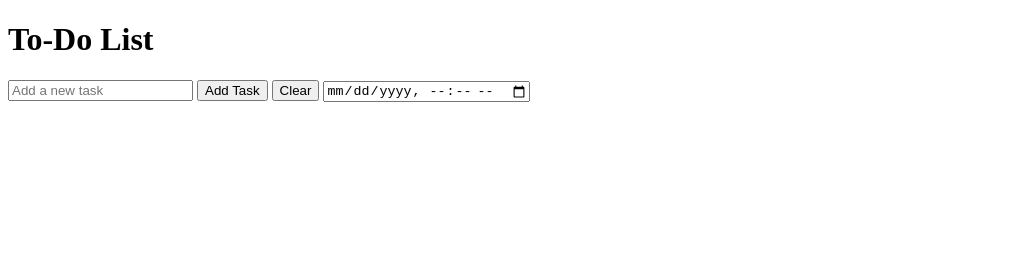
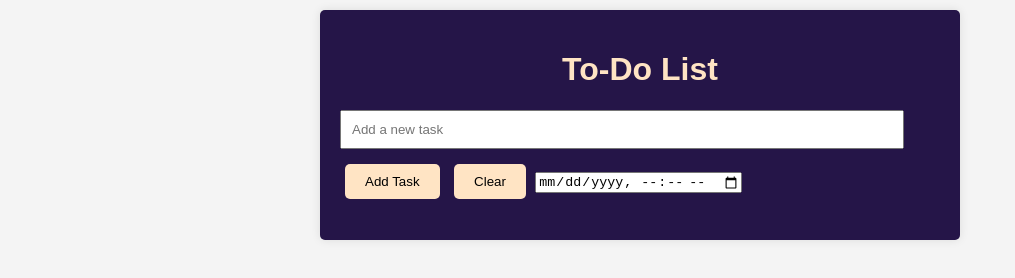
Before and after one commit to mikebrady0/Standard-ToDo-List, a plain HTML site: page index.html in a window 1280 px wide. Shown: the whole page, without its empty margins (0-1015 px from the left). Drawn offline with Linux system fonts and the light colour scheme.

Commit message:
Update and rename todoapp.html to index.html

```diff
--- a/todoapp.html
+++ b/index.html
@@ -4,7 +4,7 @@
     <meta charset="UTF-8">
     <meta name="viewport" content="width=device-width, initial-scale=1.0">
     <title>To Do App</title>
-    <link rel="stylesheet" href="todoapp.css"/>
+    <link rel="stylesheet" href="styles.css"/>
 </head>
 <body>
     <div class="container">
```
